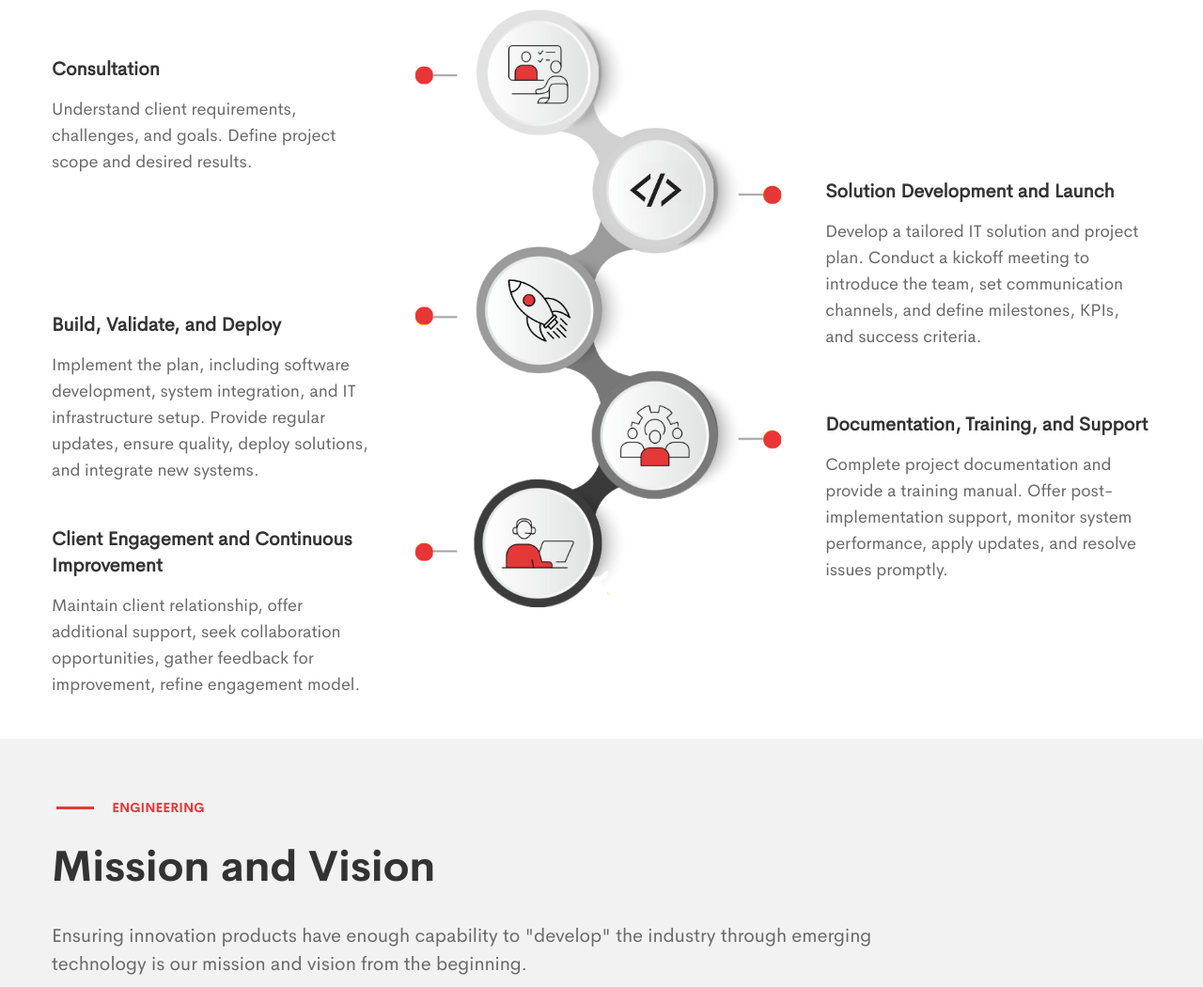
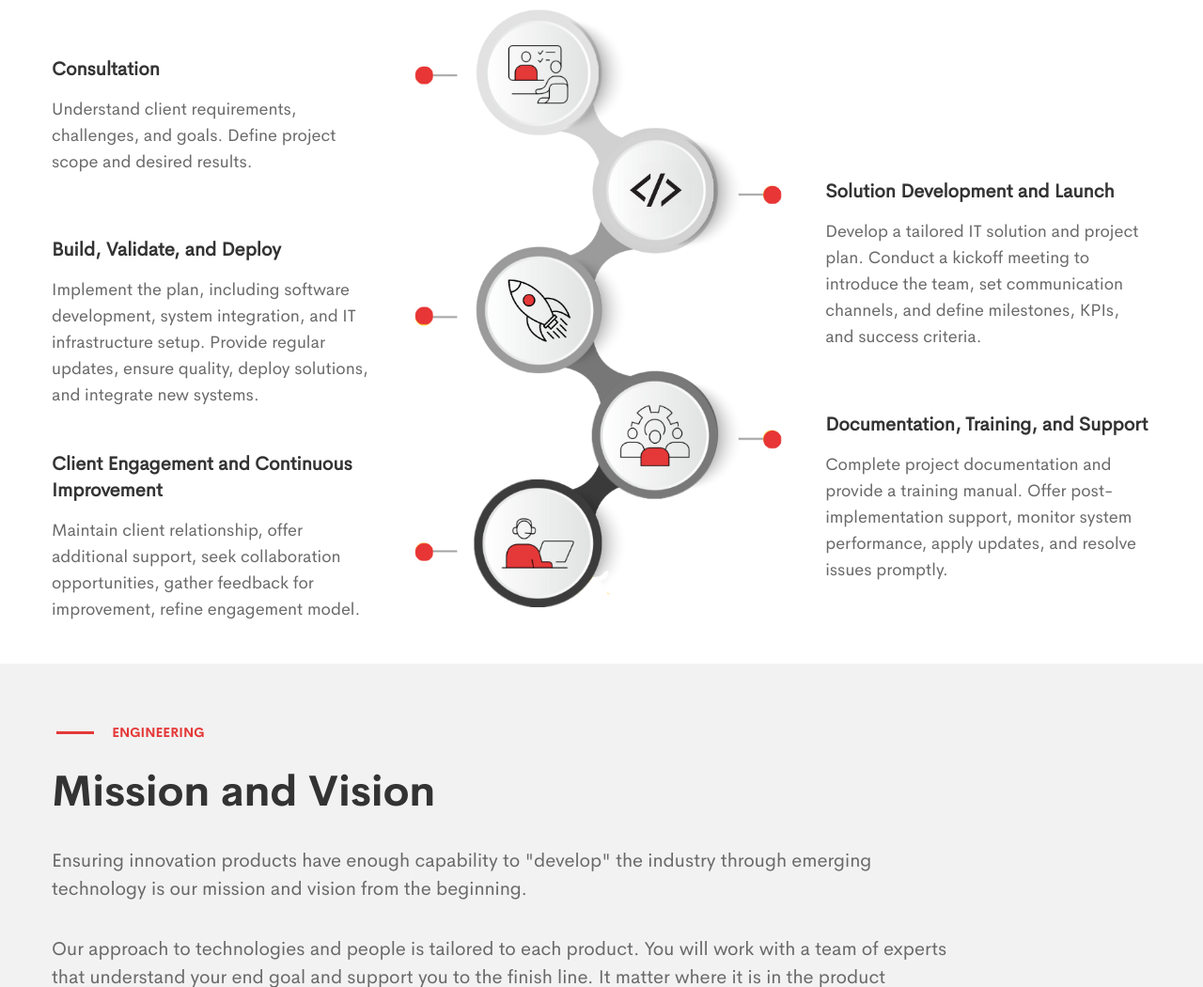
Before and after one commit to appiallc/appiallc.github.io, a plain HTML site: page index.html in a window 1280 px wide. Shown: the part 1165-2215 px from the top of the page at 94% size. Drawn offline with Linux system fonts and the light colour scheme; some packages are replaced by stand-ins of ours; a script that the page names is missing.

Commit message:
20px vet-info

```diff
--- a/index.html
+++ b/index.html
@@ -294,7 +294,7 @@
 
 
                             <div id="process3" class="pro-wrap">
-                                <div class="vet-info" style="margin-top: 100px;">
+                                <div class="vet-info" style="margin-top: 20px;">
                                     <!-- <div class="yellow-section" style="color: #000000;"><strong>25.6%</strong> Qualify</div> -->
                                     <div class="vet-heading">
                                         <p class="heads" style="color: #333333; font-weight: 700; ">Build, Validate, and
```
